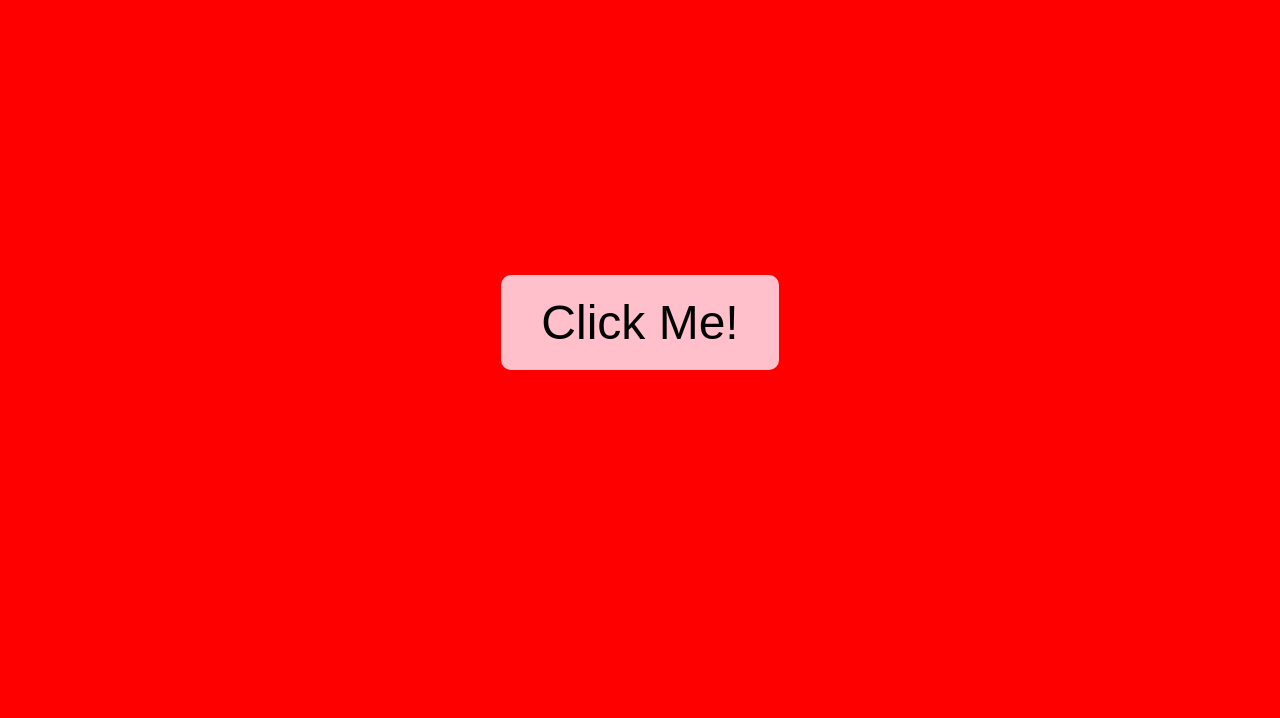
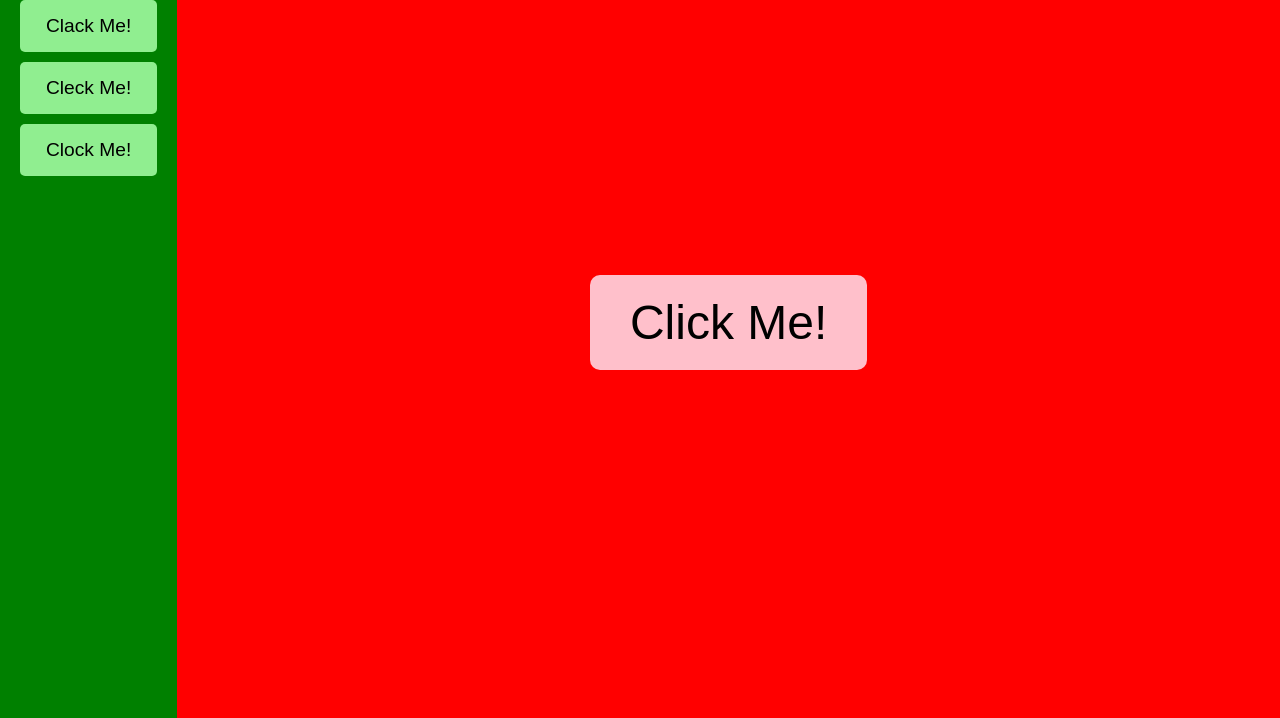
Before and after one commit to dnsgdkv/my-simple-site, a plain HTML site: page index.html in a window 1280 px wide. Shown: the part 82-800 px from the top of the page. Drawn offline with Linux system fonts and the light colour scheme.

Commit message:
Update index.html

```diff
--- a/index.html
+++ b/index.html
@@ -11,10 +11,48 @@
             font-family: Arial, sans-serif;
             margin: 0;
             padding: 0;
+            display: flex;
             height: 100vh;
+        }
+
+        /* Green menu on the left */
+        #menu {
+            background-color: green;
+            color: white;
+            width: 200px;
             display: flex;
             flex-direction: column;
-            justify-content: space-between;
+            padding: 20px;
+            box-sizing: border-box;
+        }
+
+        /* Menu buttons */
+        .menu-button {
+            background-color: lightgreen;
+            border: none;
+            padding: 15px;
+            margin-bottom: 10px;
+            font-size: 1.2em;
+            cursor: pointer;
+            border-radius: 5px;
+            text-align: center;
+        }
+
+        .menu-button:hover {
+            background-color: darkgreen;
+            color: white;
+        }
+
+        /* Content section */
+        #content {
+            flex-grow: 1;
+            display: flex;
+            flex-direction: column;
+            justify-content: center;
+            align-items: center;
+            padding: 20px;
+            box-sizing: border-box;
+            width: 100%;
         }
 
         /* Yellow banner at the top */
@@ -24,6 +62,7 @@
             text-align: center;
             font-size: 2em;
             padding: 10px;
+            width: 100%;
         }
 
         /* Center the button on the page */
@@ -55,6 +94,16 @@
     </style>
 </head>
 <body>
+    <!-- Left menu -->
+    <div id="menu">
+        <button class="menu-button" onclick="changeButtonText('Click Me!')">Click Me!</button>
+        <button class="menu-button" onclick="changeButtonText('Clack Me!')">Clack Me!</button>
+        <button class="menu-button" onclick="changeButtonText('Cleck Me!')">Cleck Me!</button>
+        <button class="menu-button" onclick="changeButtonText('Clock Me!')">Clock Me!</button>
+    </div>
+
+    <!-- Main content area -->
+    <div id="content">
         <!-- Yellow banner -->
         <div id="banner">
             Hi Hi
@@ -67,8 +116,15 @@
 
         <!-- Output below the button -->
         <p id="output"></p>
+    </div>
 
     <script>
+        // Function to change the text of the main button
+        function changeButtonText(text) {
+            document.getElementById('runButton').textContent = text;
+        }
+
+        // Event listener for the main button click
         document.getElementById('runButton').onclick = function() {
             document.getElementById('output').textContent = 'Hello, World!';
         };
```
Lines whose indentation alone changed are shown as unchanged.
